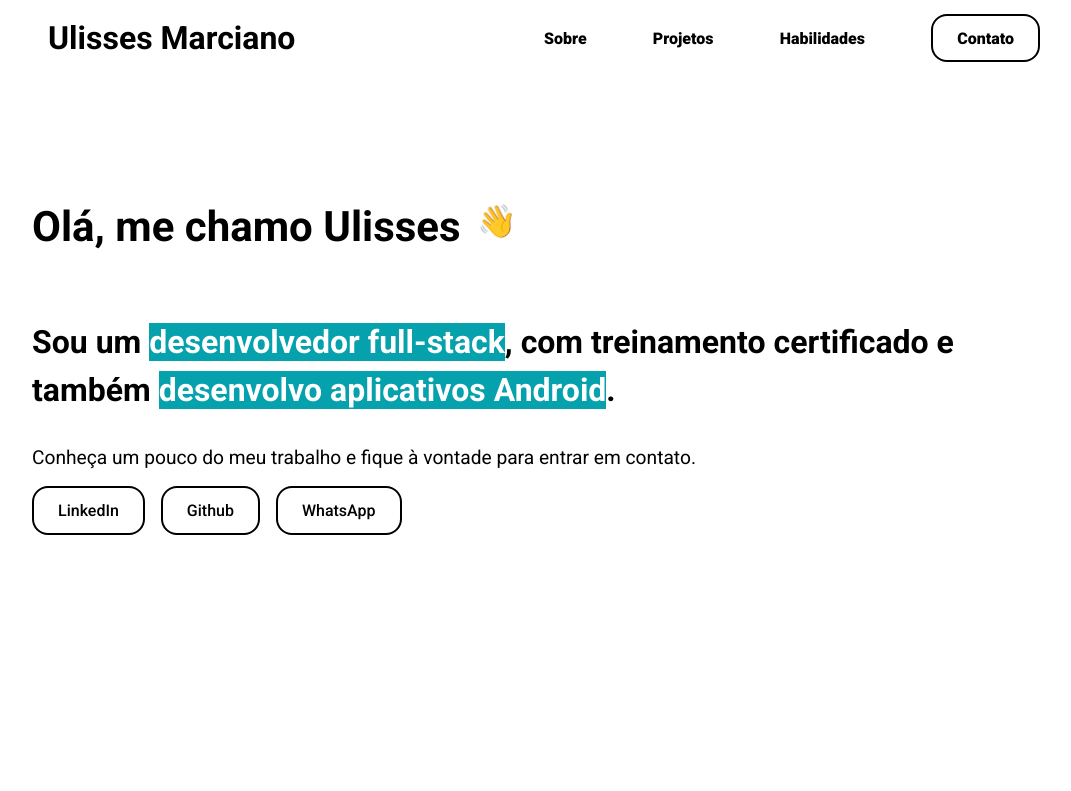
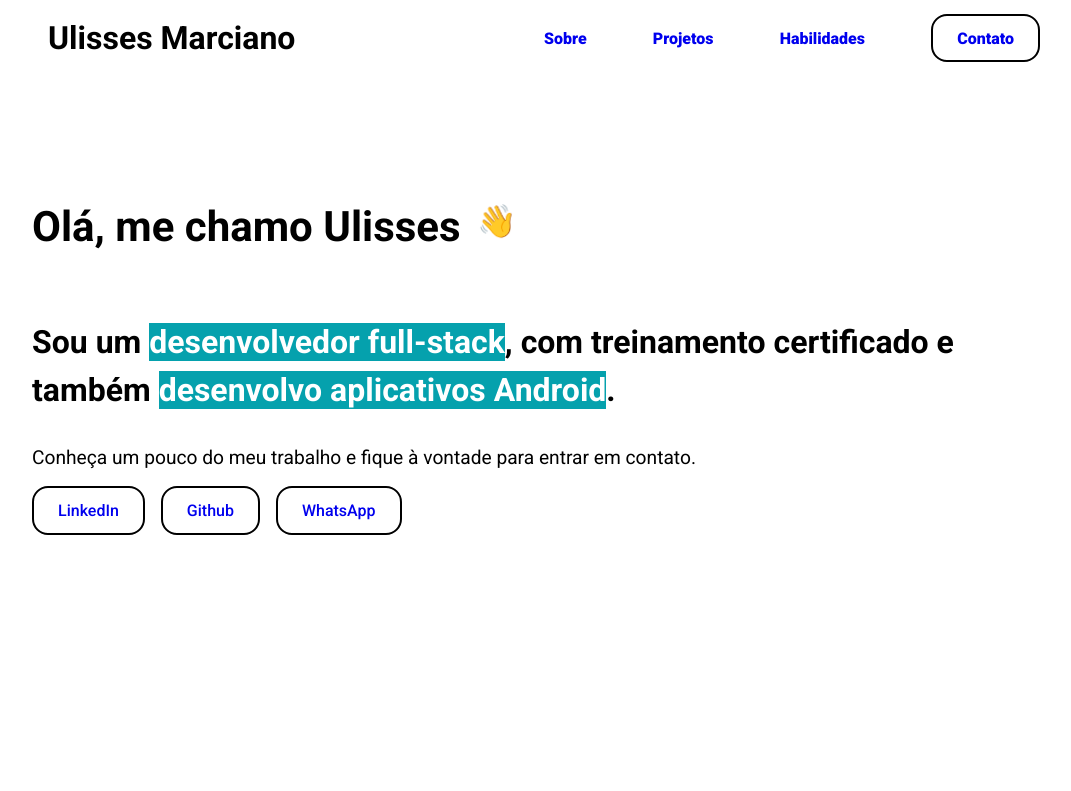
Before and after one commit to ulissesmarciano/portfolio-ulisses, a React (Create React App) app: page / in a window 1280 px wide. Shown: the top 791 px of the page, without its empty margins (96-1167 px from the left). Built offline with nearby package versions, Linux system fonts and the light colour scheme.

Commit message:
Atualização: Implementando o tema para mudança geral no estilo da página

```diff
--- a/src/style/global.js
+++ b/src/style/global.js
@@ -2,18 +2,23 @@ import { createGlobalStyle } from 'styled-components';
 
 
 export const Globalstyle = createGlobalStyle`
-    *{
+    * {
         margin: 0;
         padding: 0;
         box-sizing: border-box;
-        font-family: Roboto;
+        font-family: Roboto, sans-serif;
         list-style: none;
         scroll-behavior: smooth;
+    }
+
+    body {
+        background-color: ${({ theme }) => theme?.background};
+        color: ${({ theme }) => theme?.text};
+        transition: background-color 0.3s ease, color 0.3s ease;
     }
 
     a {
         text-decoration: none;
         cursor: pointer;
-        color: #000;
     }
 `
```
